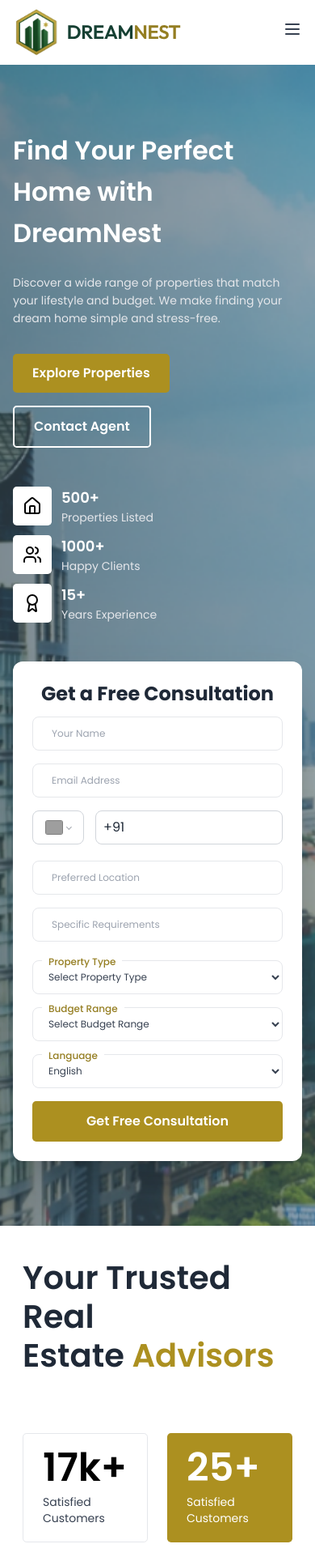
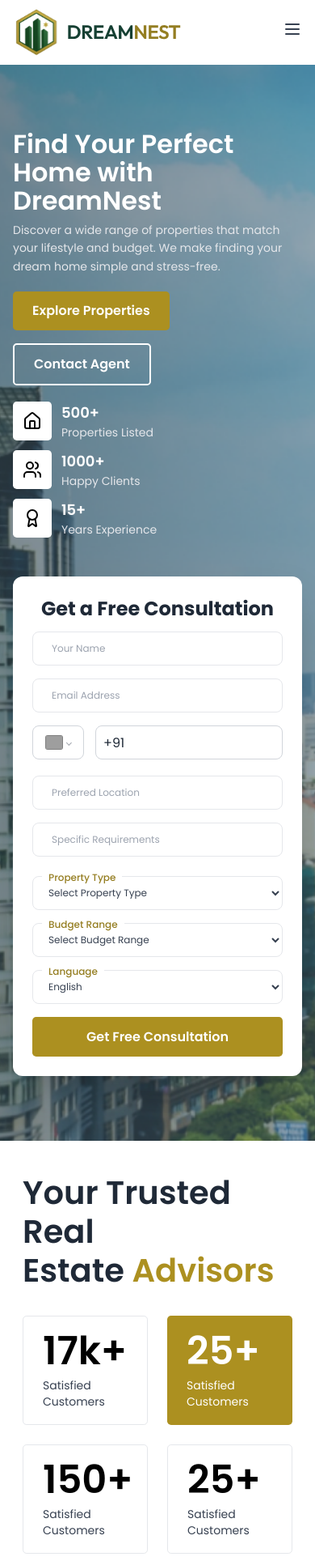
Before and after one commit to RAVI08RR/realstatemarketing, a Next.js app: page / in a window 390 px wide. Shown: the top 1928 px of the page at 81% size. Built offline with nearby package versions, Linux system fonts and the light colour scheme; grey boxes are pictures that could not be loaded.

Commit message:
api updated on contact form

```diff
--- a/src/app/components/HeroSection.js
+++ b/src/app/components/HeroSection.js
@@ -94,18 +94,18 @@ export default function HeroSection() {
         <div className="grid grid-cols-1 lg:grid-cols-2 gap-12 w-full items-start">
           {/* Left Content */}
           <div className="text-white max-w-2xl">
-            <h1 className="text-[2rem] md:text-5xl lg:text-[3rem] font-[600] mb-6 lg:leading-[1.3]">
+            <h1 className="text-[2rem] md:text-5xl lg:text-[3rem] font-[600] lg:mb-6 mb-2 lg:leading-[1.3] leading-[35px]">
               Find Your Perfect
               <br/>
               Home with DreamNest
             </h1>
 
-            <p className="text-[14px] mb-8 text-gray-200">
+            <p className="text-[14px] lg:mb-8 mb-5 text-gray-200">
               Discover a wide range of properties that match your lifestyle and budget.
               We make finding your dream home simple and stress-free.
             </p>
 
-            <div className="flex flex-wrap gap-4 mb-12">
+            <div className="flex flex-wrap gap-4 lg:mb-12 mb-5">
               <button className="bg-[#AC9020] text-white px-6 py-3 rounded-lg text-base font-semibold hover:bg-[#AC9020]/80 transition-colors">
                 <a href='#featured-property'>
                   Explore Properties
--- a/src/app/components/TrustedAdvisors.js
+++ b/src/app/components/TrustedAdvisors.js
@@ -19,7 +19,7 @@ export default function RealEstateAdvisors() {
             </h1>
 
             {/* Stats Grid */}
-            <div className="grid lg:grid-cols-2 grid-cols-2 gap-6 mt-[4.5rem]">
+            <div className="grid lg:grid-cols-2 grid-cols-2 gap-6 lg:mt-[4.5rem]">
               {/* Card 1 */}
               <div className="bg-white border border-gray-200 rounded-lg p-6 card-client-no">
                 <div className="text-5xl font-[600] text-black mb-2">17k+</div>
@@ -56,12 +56,12 @@ export default function RealEstateAdvisors() {
             </div>
 
             {/* Middle Section */}
-            <div className="bg-gray-50 rounded-lg p-8 flex items-center justify-center gap-6">
+            <div className="bg-gray-50 rounded-lg p-8 flex items-center justify-center gap-6 sm:flex-col adv-section">
               <div className="flex-1">
                 <p className="text-gray-800 leading-relaxed mb-2 text-[14px]">
                 At Your Trusted Real Estate Advisors, we make your property journey smooth, transparent, and stress-free from start to finish                </p>
                 <Image
-                  className='mt-2'
+                  className='lg:mt-2 mt-5 '
                   src='/images/round-text.png'
                   alt="Round text decoration"
                   width={100}
@@ -71,7 +71,7 @@ export default function RealEstateAdvisors() {
               </div>
 
               {/* Logo Circle */}
-              <div className="w-[50%] bg-white rounded-full flex items-center justify-center flex-shrink-0  ">
+              <div className="lg:w-[50%]  bg-white rounded-full flex items-center justify-center flex-shrink-0  ">
                 <div className="text-center">
                   <div className="text-yellow-700 text-2xl mb-1">
                   <Image
--- a/src/app/globals.css
+++ b/src/app/globals.css
@@ -685,8 +685,15 @@ iper Custom Styles */
 Contact Form Mobile Fixes */
 @media (max-width: 768px) {
   #contact-us {
-    min-height: 100vh !important;
+    min-height: 85vh !important;
     padding: 1rem 0 !important;
+  }
+
+  .adv-section{
+        display: flex;
+    flex-direction: column;
+    align-items: flex-start;
+    gap: 28px;
   }
 
   #contact-us .container {
```
